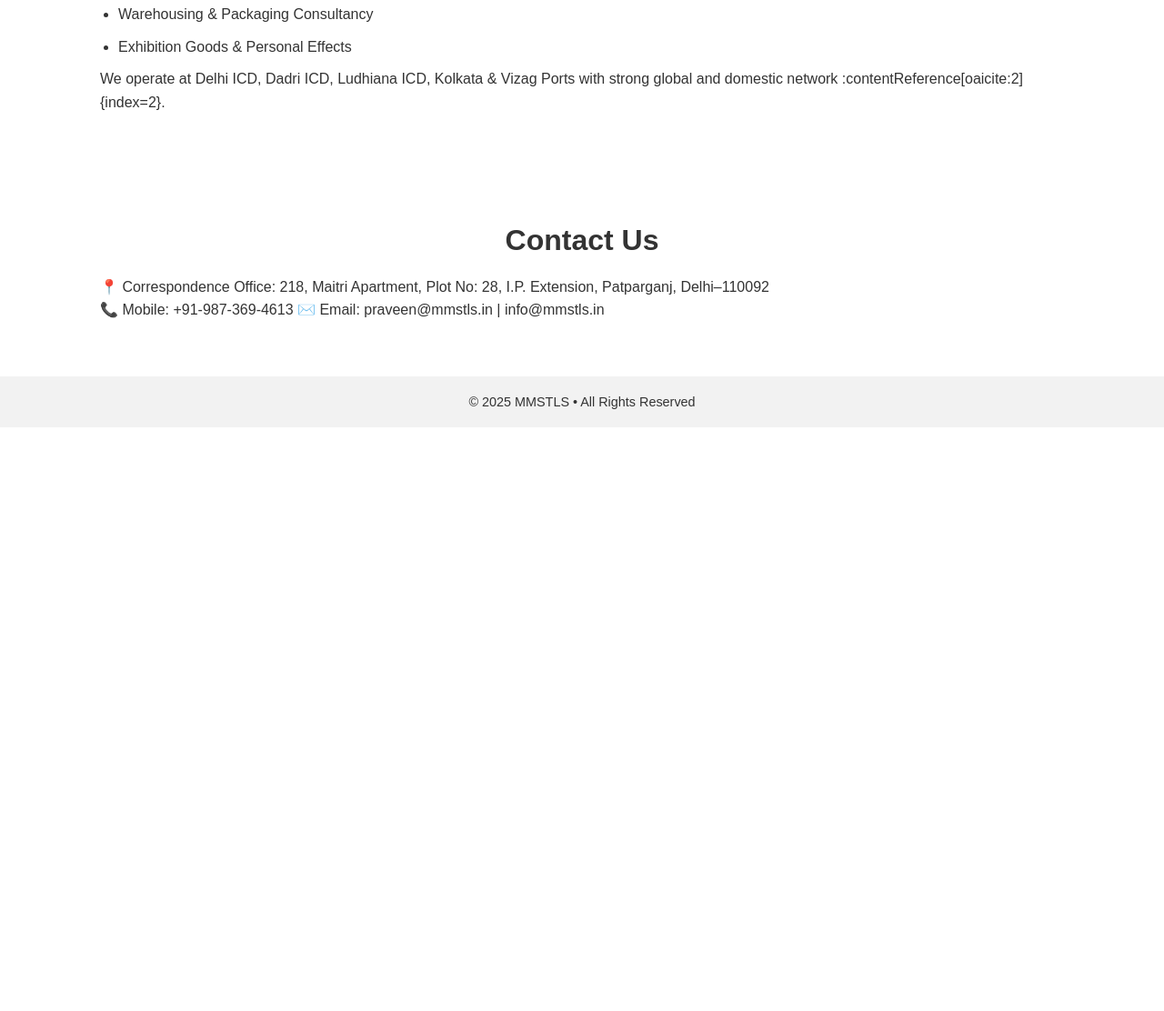
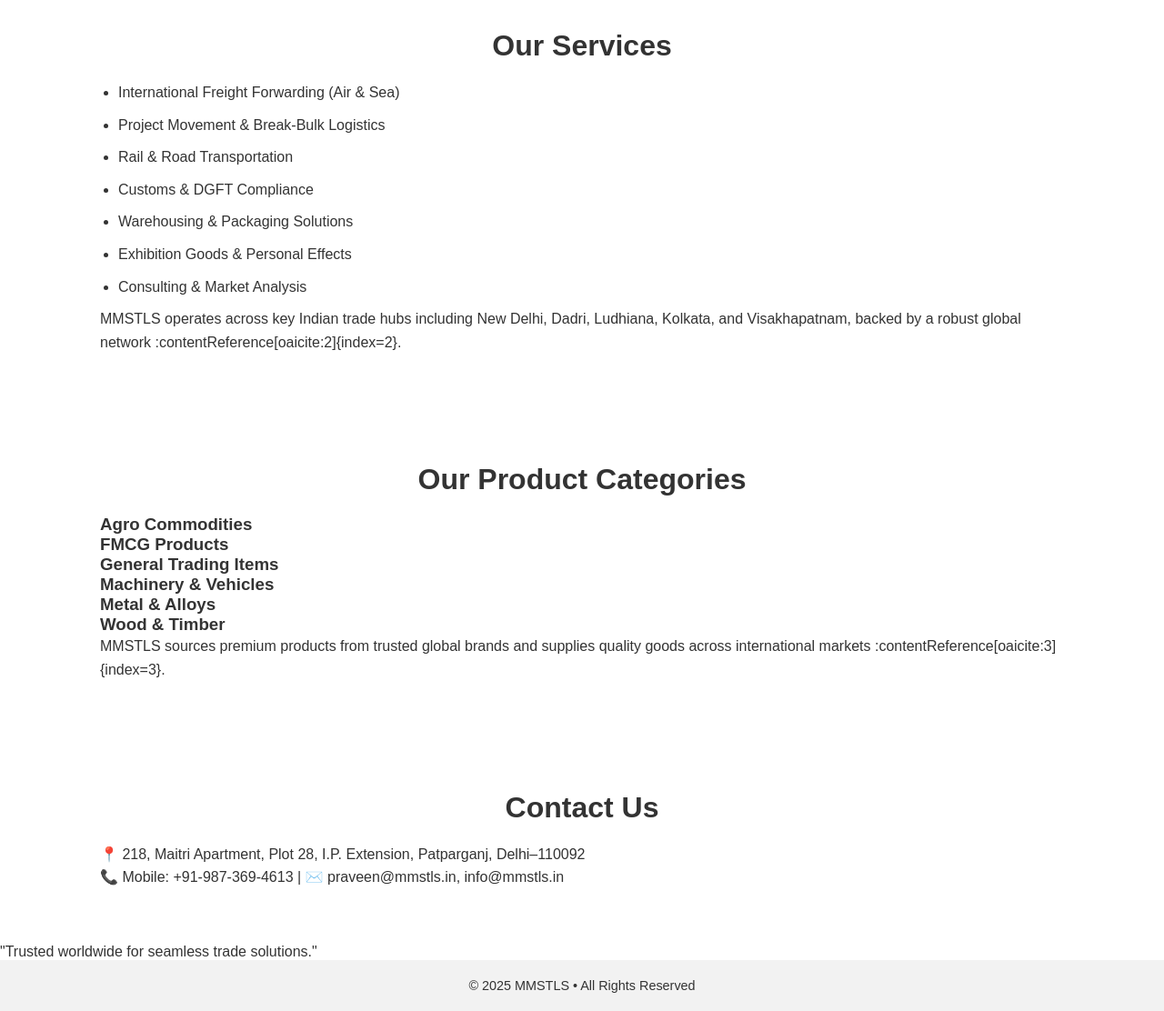
Before and after one commit to maitreya-codes/MMstls-website-, a plain HTML site: page index.html in a window 1280 px wide. Shown: the part 1310-2422 px from the top of the page at 91% size. Before the commit the page ends 1780 px from the top, so only its background shows below. Drawn offline with Linux system fonts and the light colour scheme.

Commit message:
Update index.html

```diff
--- a/index.html
+++ b/index.html
@@ -7,7 +7,8 @@
   <link rel="stylesheet" href="style.css" />
 </head>
 <body>
-  <!-- Hero Section with Blended Header -->
+
+  <!-- Hero with Blended Header -->
   <header class="hero">
     <nav class="navbar">
       <div class="logo">
@@ -17,6 +18,7 @@
       <ul class="nav-links">
         <li><a href="#about">About</a></li>
         <li><a href="#services">Services</a></li>
+        <li><a href="#products">Products</a></li>
         <li><a href="#contact">Contact</a></li>
       </ul>
     </nav>
@@ -30,35 +32,60 @@
     <!-- About Section -->
     <section id="about" class="content-section">
       <h2>About MMSTLS</h2>
-      <p>MMSTLS is a specialist service provider handling all aspects of logistics: project movement, transportation, packing consultancy, custom clearance, exhibition goods, personal effects, DGFT—all work, and domestic rail movement. Independently operating since Aug 2012 in New Delhi, we are market leaders with 20+ years of promoter experience in international freight forwarding :contentReference[oaicite:1]{index=1}.</p>
+      <p>MMSTLS is a specialist service provider handling logistics, transport, packing consultancy, custom clearance, DGFT licensing, and more. Operating independently since August 2012 in New Delhi, our promoters bring over 20 years of experience in international freight forwarding :contentReference[oaicite:1]{index=1}.</p>
+    </section>
+
+    <!-- Mission -->
+    <section id="mission" class="content-section">
+      <h2>Our Mission</h2>
+      <p>To bridge global trade by delivering the highest quality services and trusted expertise, while empowering our clients to expand across borders efficiently and sustainably.</p>
     </section>
 
     <!-- Services Section -->
     <section id="services" class="content-section">
       <h2>Our Services</h2>
       <ul>
-        <li>International Freight Forwarding (Air/Sea)</li>
+        <li>International Freight Forwarding (Air & Sea)</li>
         <li>Project Movement & Break‑Bulk Logistics</li>
         <li>Rail & Road Transportation</li>
-        <li>Customs Clearance & DGFT License Handling</li>
-        <li>Warehousing & Packaging Consultancy</li>
+        <li>Customs & DGFT Compliance</li>
+        <li>Warehousing & Packaging Solutions</li>
         <li>Exhibition Goods & Personal Effects</li>
+        <li>Consulting & Market Analysis</li>
       </ul>
-      <p>We operate at Delhi ICD, Dadri ICD, Ludhiana ICD, Kolkata & Vizag Ports with strong global and domestic network :contentReference[oaicite:2]{index=2}.</p>
+      <p>MMSTLS operates across key Indian trade hubs including New Delhi, Dadri, Ludhiana, Kolkata, and Visakhapatnam, backed by a robust global network :contentReference[oaicite:2]{index=2}.</p>
+    </section>
+
+    <!-- Products Section -->
+    <section id="products" class="content-section">
+      <h2>Our Product Categories</h2>
+      <div class="products-grid">
+        <div class="product-item"><h3>Agro Commodities</h3></div>
+        <div class="product-item"><h3>FMCG Products</h3></div>
+        <div class="product-item"><h3>General Trading Items</h3></div>
+        <div class="product-item"><h3>Machinery & Vehicles</h3></div>
+        <div class="product-item"><h3>Metal & Alloys</h3></div>
+        <div class="product-item"><h3>Wood & Timber</h3></div>
+      </div>
+      <p>MMSTLS sources premium products from trusted global brands and supplies quality goods across international markets :contentReference[oaicite:3]{index=3}.</p>
     </section>
 
     <!-- Contact Section -->
     <section id="contact" class="content-section">
       <h2>Contact Us</h2>
-      <p>📍 Correspondence Office:
-      218, Maitri Apartment, Plot No: 28, I.P. Extension, Patparganj, Delhi–110092</p>
-      <p>📞 Mobile: +91‑987‑369‑4613
-      ✉️ Email: praveen@mmstls.in | info@mmstls.in</p>
+      <p>📍 218, Maitri Apartment, Plot 28, I.P. Extension, Patparganj, Delhi–110092</p>
+      <p>📞 Mobile: +91‑987‑369‑4613 | ✉️ praveen@mmstls.in, info@mmstls.in</p>
     </section>
   </main>
+
+  <!-- Centered Quote -->
+  <div class="quote-container">
+    <blockquote>"Trusted worldwide for seamless trade solutions."</blockquote>
+  </div>
 
   <footer>
     <p>&copy; 2025 MMSTLS • All Rights Reserved</p>
   </footer>
+
 </body>
 </html>
```
